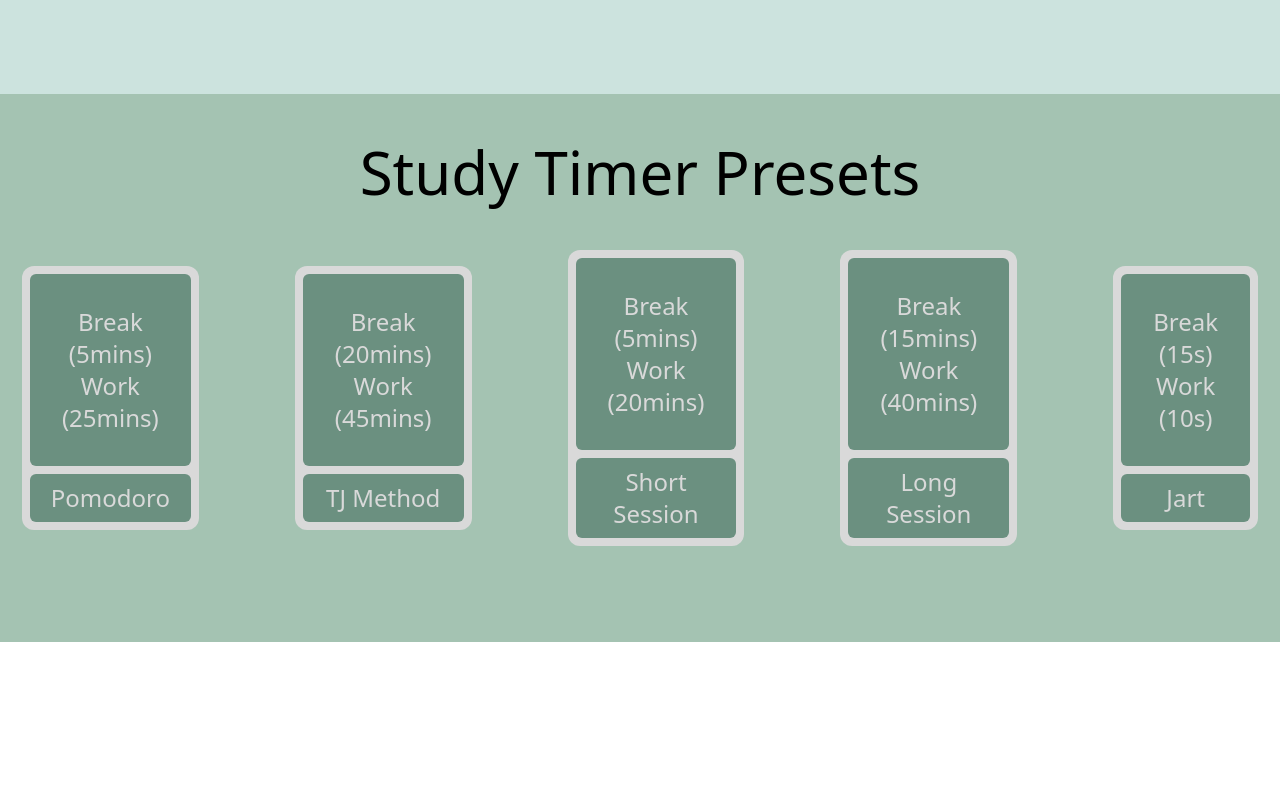
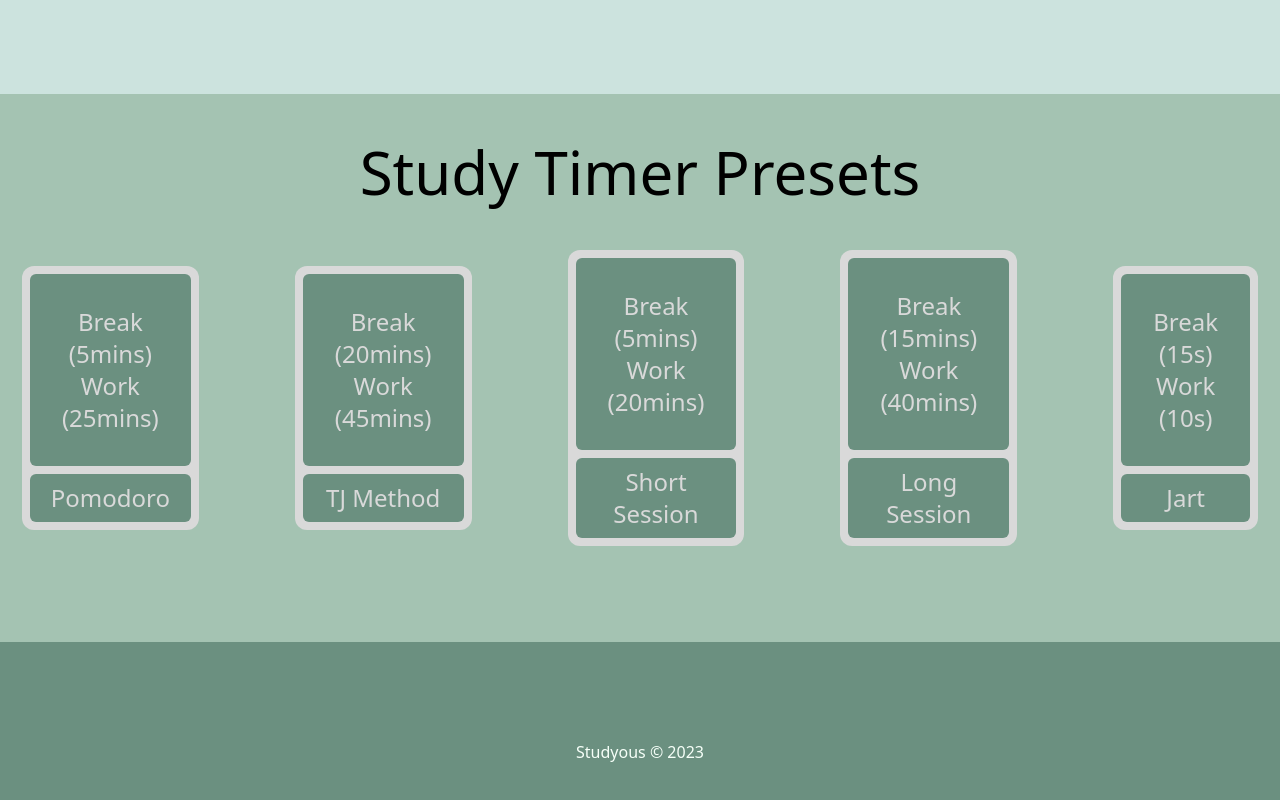
Before and after one commit to Jantomz/proper-studyous-site, a Next.js app: page /timer in a window 1280 px wide. Shown: the part 686-1486 px from the top of the page. Before the commit the page ends 1328 px from the top, so only its background shows below. Built offline with nearby package versions, Linux system fonts and the light colour scheme.

Commit message:
Added footer

```diff
--- a/src/components/molecules/footer.tsx
+++ b/src/components/molecules/footer.tsx
@@ -1,7 +1,7 @@
 export default function Footer() {
   return (
-    <div className="h-14 bg-darkGreen p-4 text-center text-basWhite ">
-      <div>Studyous</div>
+    <div className="h-[220px] w-screen bg-darkGreen text-center leading-[220px] text-basWhite">
+      <div>Studyous {`\u00A9`} 2023</div>
     </div>
   );
 }
--- a/src/pages/donate.tsx
+++ b/src/pages/donate.tsx
@@ -1,5 +1,6 @@
 import Navbar from "../components/molecules/navbar";
 import Header from "../components/molDonate/header";
+import Footer from "~/components/molecules/footer";
 
 export default function Donate() {
   return (
--- a/src/pages/notes.tsx
+++ b/src/pages/notes.tsx
@@ -1,11 +1,13 @@
 import Navbar from "../components/molecules/navbar";
 import MolNotes from "../components/molNotes/noteMain";
+import Footer from "~/components/molecules/footer";
 
 export default function Notes() {
   return (
     <main>
       <Navbar></Navbar>
       <MolNotes></MolNotes>
+      <Footer></Footer>
     </main>
   );
 }
--- a/src/pages/selfQuiz.tsx
+++ b/src/pages/selfQuiz.tsx
@@ -1,11 +1,13 @@
 import Navbar from "../components/molecules/navbar";
 import Quiz from "../components/molQ/Quiz";
+import Footer from "~/components/molecules/footer";
 
 export default function SelfQuiz() {
   return (
     <main>
       <Navbar></Navbar>
       <Quiz></Quiz>
+      <Footer></Footer>
     </main>
   );
 }
--- a/src/pages/timer.tsx
+++ b/src/pages/timer.tsx
@@ -2,6 +2,7 @@
 import Navbar from "../components/molecules/navbar";
 import Preset from "../components/atoms/timerPresetCards";
 import ToDo from "../components/molecules/toDo";
+import Footer from "~/components/molecules/footer";
 
 const mp3URL = "/alarm.mp3";
 
@@ -211,6 +212,7 @@
           </button>
         </div>
       </div>
+      <Footer></Footer>
     </main>
   );
 }
```
